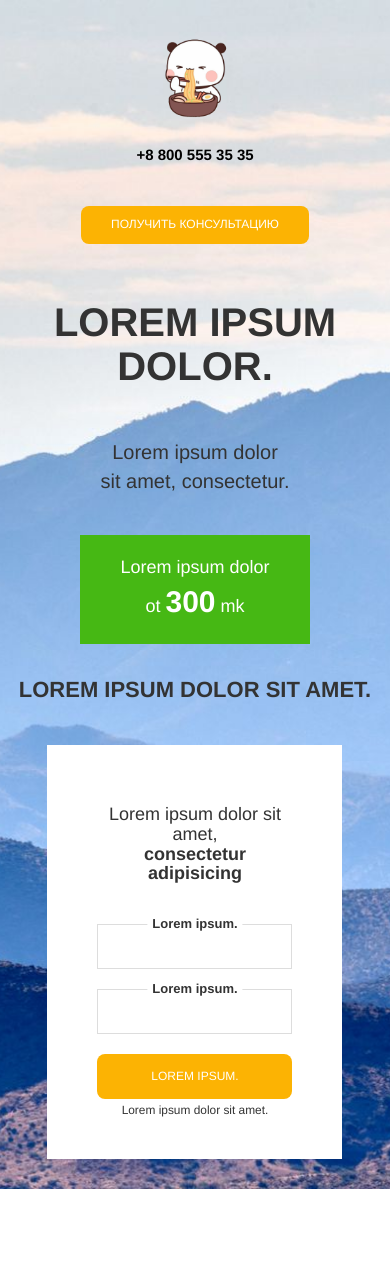
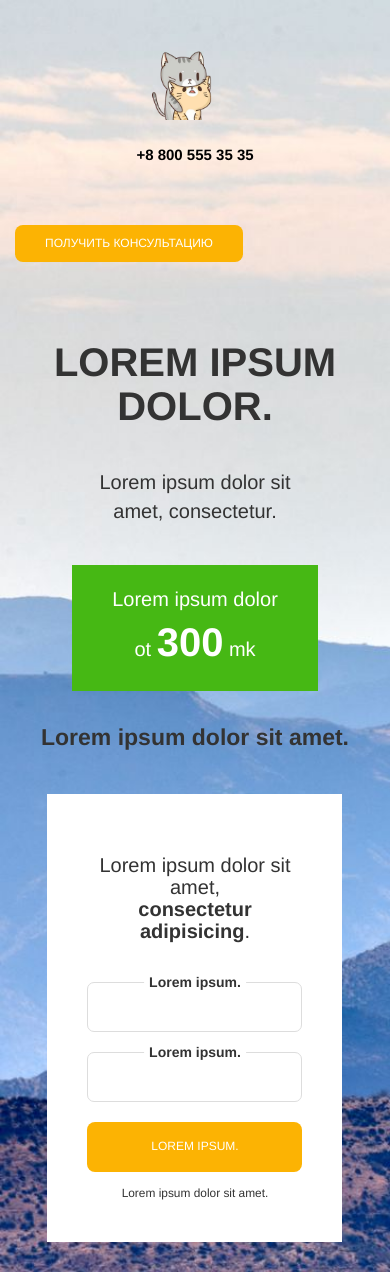
Before and after one commit to k-yler/k-yler.github.io, a plain HTML site: page src/index.html in a window 390 px wide. Shown: the top 1272 px of the page. Drawn offline with nearby package versions, Linux system fonts and the light colour scheme.

Commit message:
Add files via upload

```diff
--- a/src/index.html
+++ b/src/index.html
@@ -28,20 +28,22 @@
 				<div class="header">
 					<div class="row">
 
-						<div class="col-lg-3 col-md-4 col-sm-4 col-xs-12">
+						<div class="col-md-3 col-sm-4 col-xs-12">
 							<div class="logo">
-							<img src="img/noname1.png"  width="25%" alt="">
+							<img src="img/logo.png"  width="25%" alt="">
 							</div>
 						</div>
 
-						<div class="col-lg-2 col-lg-offset-4 col-md-4 col-md-offset-0 col-sm-4 col- sm-offset-0 col-xs-12 col-xs-offset-0">
+						<div class="col-lg-2 col-lg-offset-4 col-md-4 col-md-offset-2 col-sm-4 col-sm-offset-0 col-xs-12">
+							<div class="phone-block">
 							<a class="phone-link" href="#">+8 800 555 35 35</a>
 							</div>
+							</div>
 
-						<div class="col-lg-3 col-md-4 col-sm-4 col-xs-12">
+						<div class="col-md-3 col-sm-4 col-xs-12">
 							<div class="wrap">
 								<div class="wrap-block">
-									<button class="button header-btn popup-btn">
+									<button class="popup-btn button header-btn">
 									получить консультацию
 									</button>
 								</div>
@@ -51,35 +53,33 @@
 					</div>
 				</div>
 
-				<div class="main-content">
 				<div class="row">
 
-						<div class="col-md-6 col-xs-12">
-							<div class="main-title">
-								<h1 class="qqqq">Lorem ipsum dolor.</h1>
-								<p class="main-subtitle">Lorem ipsum dolor <br>sit amet, consectetur.</p>
-								<span>
-									Lorem ipsum dolor <br>
-									ot <strong>300</strong> mk
-								</span>
-								<strong class="main-trigger">Lorem ipsum dolor sit amet.</strong>
+					<div class="col-md-6 col-sm-12">
+						<div class="main-inf">
+							<h1>Lorem ipsum dolor.</h1>
+							<p>Lorem ipsum dolor sit <br>amet, consectetur.</p>
+							<span>Lorem ipsum dolor <br> ot <strong>300</strong> mk</span>
+							<br><strong>Lorem ipsum dolor sit amet.</strong>
 						</div>
 					</div>
 
-						<div class="col-lg-4 col-lg-offset-2 col-md-5 col-md-offset-1 col-xs-10 col-xs-offset-1">
+
+
+					<div class="col-lg-4 col-lg-offset-2 col-md-5 col-md-offset-1 col-sm-8 col-sm-offset-2 col-xs-10 col-xs-offset-1">
 						<div class="main-form">
-								<h2 class="main-form-header">Lorem ipsum dolor sit amet, <br> <strong>consectetur adipisicing</strong></h2>
+							<h2 class="main-form-header">Lorem ipsum dolor sit amet,<br><strong>consectetur adipisicing</strong>.</h2>
+
 							<form action="#">
-									<label for="#">Lorem ipsum.</label>
-									<input type="text" class="main-form-input">
-									<label for="#">Lorem ipsum.</label>
-									<input type="text" class="main-form-input">
-									<button class="main-form-btn button" type="submit">Lorem ipsum.</button>
+								<label class="main-form-label" for="#">Lorem ipsum.</label>
+								<input class="main-form-input" type="text">
+								<label class="main-form-label" for="#">Lorem ipsum.</label>
+								<input class="main-form-input" type="text">
+								<button class="button main-form-btn">Lorem ipsum.</button>
 								<small>Lorem ipsum dolor sit amet.</small>
+
 							</form>
 						</div>
-						</div>
-
 					</div>
 				</div>
 
@@ -117,8 +117,6 @@
 	</section>
 
 
-
-
 		<!--модальное окно  -->
 		<!-- получить консультацию -->
 	<div class="popup">
@@ -143,6 +141,8 @@
 			</div>
 		</div>
 	</div>
+
+
 
 
     <script src="https://ajax.googleapis.com/ajax/libs/jquery/1.11.3/jquery.min.js"></script>
--- a/src/less/style.less
+++ b/src/less/style.less
@@ -16,13 +16,14 @@ section{
 a:hover {
 	text-decoration: none;
 }
-button, input, a {
+input, button, a, textarea{
 	&:focus {
 		outline: none;
 	}
 }
 
 .button {
+	z-index: 5;
 	background-color: @btn-color;
 	color: white;
 	padding: 1rem 3rem;
@@ -30,9 +31,9 @@ button, input, a {
 	text-transform: uppercase;
 	border-radius:8px;
 	border: none;
-
-	transition: .4s;
+	transition: all 0.2s;
 	&:hover {
+		cursor: pointer;
 		background-color: darken(@btn-color, 5%);
 	}
 }
@@ -40,68 +41,76 @@ button, input, a {
 	padding: 3rem 0;
 	background: #fff url(../img/holmy_gory_tuman_180031_1920x1200.jpg) center center no-repeat;
 	background-size: cover;
-	&-content {
-		margin-top: 10rem;
+
+	&-inf{
+		padding-top:10rem;
 		h1 {
-			margin-bottom: 4rem;
+			font-size: 4rem;
+			padding-bottom: 3rem;
+			text-transform: uppercase;
 			font-weight: 700;
-			font-size: 4rem;
-			text-transform: uppercase;
 		}
-	}
-	&-subtitle {
-		margin-bottom: 4rem;
+		p {
 			font-size: 2rem;
 		}
 		span {
+			margin: 3rem 0;
+			text-align: center;
 			display: inline-block;
 			padding: 2rem 4rem;
+			font-size: 2rem;
 			background-color: @icon-color;
-		font-size: 1.8rem;
 			color: white;
-		text-align: center;
 			strong {
-			font-size: 3rem;
+				font-size: 4rem;
 			}
 		}
-	&-trigger {
-		margin-top: 3rem;
-		display: block;
-		font-size: 2.2rem;
-		text-transform: uppercase;
-		font-weight: 700;
+		strong {
+			font-size: 2.3rem;
 		}
+
+	}
+
 	&-form {
+		margin-top: 10rem;
+		text-align: center;
+		padding: 4rem;
 		background-color: white;
-		padding: 4rem 5rem;
-		text-align: center;
+
 		&-header {
-			font-size: 1.8rem;
-			margin-bottom: 4rem;
+
+			font-size: 2rem;
+			padding-bottom: 2rem;
 		}
 		&-input {
-			display: block;
 			margin: 2rem 0;
-			width: 100%;
-			border: 1px solid #dddddd;
-			height: 4.5rem;
-		}
-		label {
-			position: absolute;
-			display: inline-block;
-			left: 50%;
-			transform: translateX(-50%) translateY(-50%);
-			font-size: 1.3rem;
-			padding: 0.5rem;
-			background-color: white;
-		}
-		&-btn {
 			display: block;
 			width: 100%;
-			height: 4.5rem;
+			height: 5rem;
+			border:1px solid #dddddd;
+			border-radius: 7px;
 		}
+		&-label {
+			padding: 0 0.5rem ;
+			background-color: white;
+
+			position: absolute;
+			transform: translateX(-50%) translateY(-50%);
+
 		}
+
+		&-btn{
+			margin: 2rem 0 1rem 0;
+			display: block;
+			width: 100%;
+			height: 5rem;
 		}
+
+
+	}
+
+}
+
 .header {
 	height: 7rem;
 }
@@ -114,6 +123,7 @@ button, input, a {
 	line-height: 7rem;
 }
 .wrap {
+	/* text-align: left; */
 	display: table;
 	width: 100%;
 	height: 7rem;
@@ -121,8 +131,15 @@ button, input, a {
 	&-block {
 		display: table-cell;
 		vertical-align: middle;
+		text-align: right;
+	}
+}
+
+.section-header {
 	text-align: center;
-	}
+	margin: 2rem 0 10rem;
+	font-size: 3.5rem;
+	font-weight: 700;
 }
 
 .ficha {
@@ -172,8 +189,6 @@ button, input, a {
 	z-index: 99;
 }
 
-
-
 /* оформнелие модальных окон */
 .popup {
 	display: none;
@@ -188,13 +203,14 @@ button, input, a {
 	background-color: rgba(0, 0, 0, 0.7);
 	&-close{
 		position: absolute;
-		top: -9px;
-		right: 0px;
+		top: 0;
+		top: -1.5rem;
+		right: -3rem;
 		text-align: center;
 		border: none;
 		background-color: transparent;
 		font-size: 3rem;
-		color: black;
+		color: white;
 	}
 	&-header {
 		font-size: 3rem;
@@ -247,40 +263,36 @@ button, input, a {
 
 
 
-
-
-
-
-
-
-
-
-
 @media (max-width: 991px) {
-	.main-title{
+	.main {
+		background-position: top right;
+	}
+	.main-inf{
 		text-align: center;
-		padding-bottom: 4rem;
+		padding-top: 4rem;
+		padding-bottom:0;
 	}
-	.header {
-		text-align: center;
-	}
-	.main-content{
-		margin-top: 5rem;
+	.main-form{
+		margin-top: 4rem;
 	}
 }
-
 @media (max-width: 767px) {
+	.main {
+		background-position: top left;
+	}
 	.header{
 		text-align: center;
 	}
-
-	.main-title{
+	.header-btn{
+		position: absolute;
+		display: block;
+		z-index: 9;
 		text-align: center;
-		padding-top: 2rem;
-		padding-bottom: 4rem;
 	}
-	.main-subtitle{
-		margin-top: 5rem;
+	.main-inf{
+		padding-top: 22rem;
 	}
-	/* .main-content */
+	.wrap-block{
+		padding-right: 20%;
 	}
+}
```
Also changed, not shown: src/css/style.css. Lines whose indentation alone changed are shown as unchanged.
